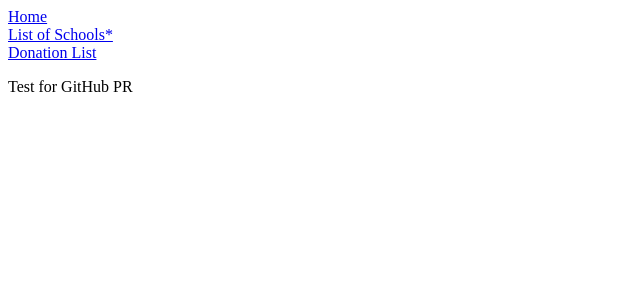
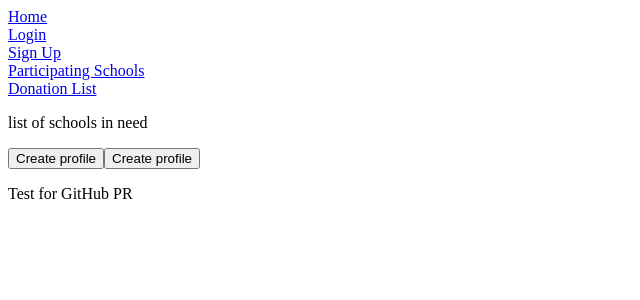
Before and after one commit to droom18/droom-client, a React (Create React App) app in the folder client/: page / in a window 1280 px wide. Shown: the top 300 px of the page, without its empty margins (0-640 px from the left). Built offline with nearby package versions, Linux system fonts and the light colour scheme.

Commit message:
added links to nav

```diff
--- a/client/src/App.js
+++ b/client/src/App.js
@@ -4,6 +4,7 @@ import Navbar from "./components/Navbar/Navbar";
 import { BrowserRouter as Router, Route } from "react-router-dom";
 import Schools from "../src/components/School/Schools";
 import NewUser from "../src/components/NewUser/NewUser";
+import Homepage from "../src/components/Homepage/Homepage";
 
 function App() {
   return (
@@ -13,6 +14,8 @@ function App() {
           <Navbar />
           <div>
             <Route exact path="/credentials/loginRoutes" component={Login} />
+
+            <Route exact path="/" component={Homepage} />
 
             <Route exact path="/schools/schoolRoutes" component={Schools} />
             <Route path="/credentials/registerRoutes" component={NewUser} />
--- a/client/src/components/Navbar/Navbar.js
+++ b/client/src/components/Navbar/Navbar.js
@@ -5,14 +5,27 @@ const Navbar = () => {
   return (
     <div className="navbar">
       <div>
-        <Link className="school-list" to="/">
+        <Link className="home" to="/">
           Home
         </Link>
       </div>
+
+      <div>
+        <Link className="login" to="/credentials/loginRoutes">
+          Login
+        </Link>
+      </div>
+
+      <div>
+        <Link className="sign-up" to="/credentials/registerRoutes">
+          Sign Up
+        </Link>
+      </div>
+
       <div>
         {/* check api for link for schools */}
         <Link className="school-form" to="/schools/schoolRoutes">
-          List of Schools*
+          Participating Schools
         </Link>
         {/* ./donations/donationRoutes */}
       </div>
```
